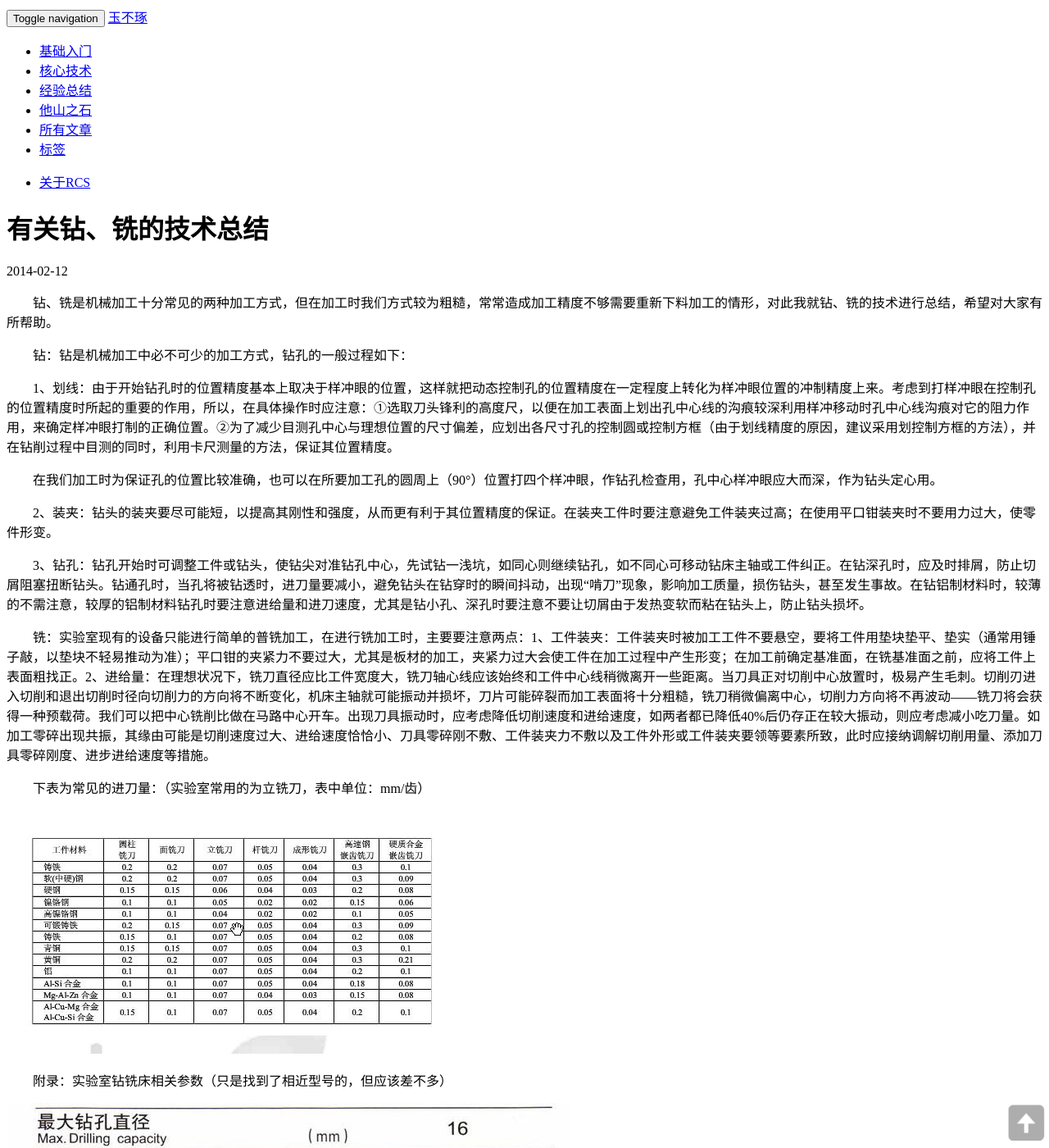
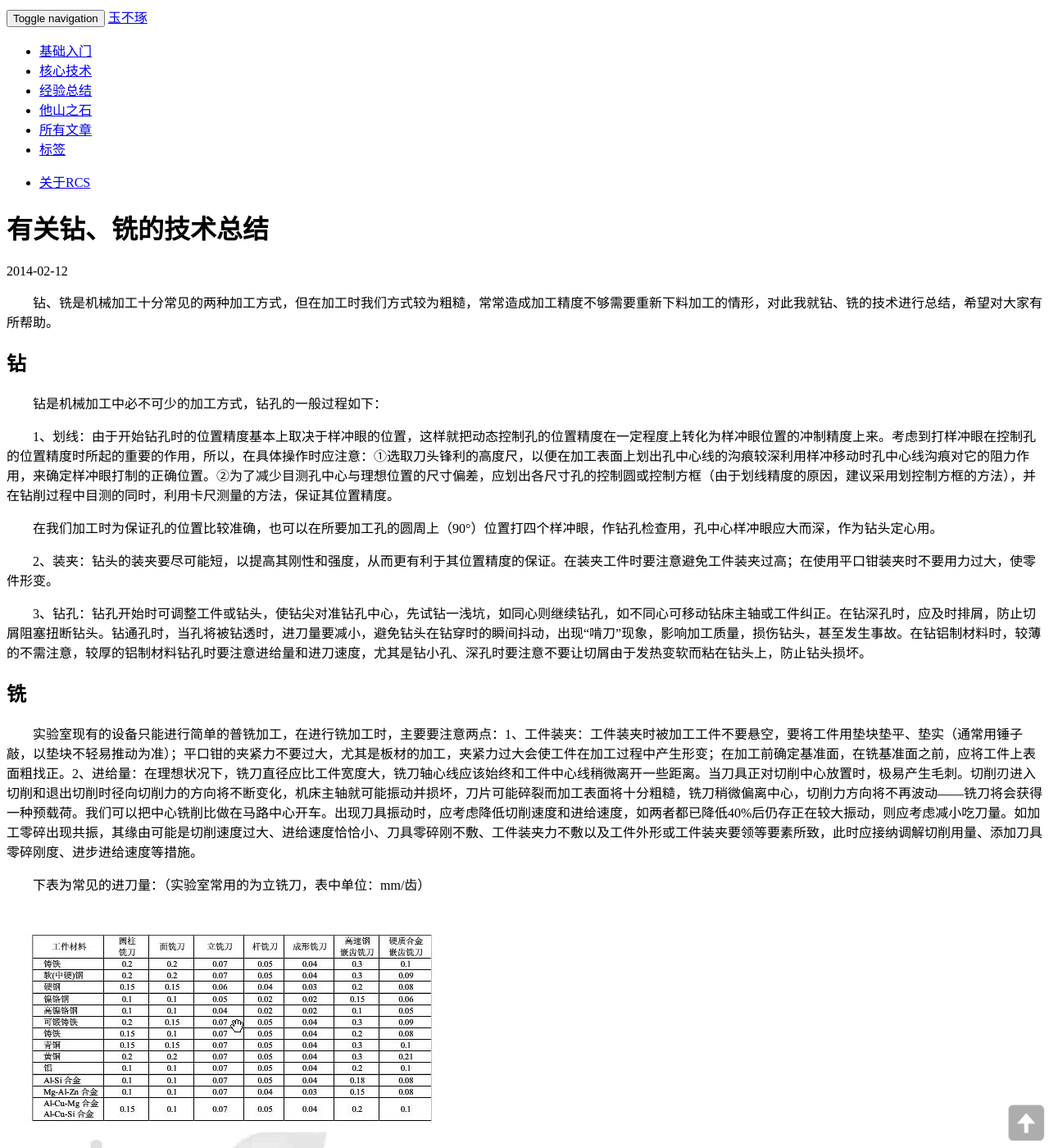
Before and after one commit to RCSTech/RCSTech.github.io, a Jekyll site: the page built from _posts/2014-2-12-Cutter-Drill.md, in a window 1280 px wide and 1400 px high. Shown: the whole window at 82% size. Built offline with Jekyll 4.4.1, drawn with Linux system fonts in a browser that asks for light colours; nearby versions of some CDN libraries; comment, search, counter and statistics services are not loaded; a style sheet for code colours, icons or effects is not loaded; some of the changed text lies outside the part shown.

Commit message:
edit sub-title

```diff
--- a/_posts/2014-2-12-Cutter-Drill.md
+++ b/_posts/2014-2-12-Cutter-Drill.md
@@ -15,7 +15,9 @@ tags:
 
 <!--more-->
 
-　　钻：钻是机械加工中必不可少的加工方式，钻孔的一般过程如下：
+##钻
+
+　　钻是机械加工中必不可少的加工方式，钻孔的一般过程如下：
 
 　　1、划线：由于开始钻孔时的位置精度基本上取决于样冲眼的位置，这样就把动态控制孔的位置精度在一定程度上转化为样冲眼位置的冲制精度上来。考虑到打样冲眼在控制孔的位置精度时所起的重要的作用，所以，在具体操作时应注意：①选取刀头锋利的高度尺，以便在加工表面上划出孔中心线的沟痕较深利用样冲移动时孔中心线沟痕对它的阻力作用，来确定样冲眼打制的正确位置。②为了减少目测孔中心与理想位置的尺寸偏差，应划出各尺寸孔的控制圆或控制方框（由于划线精度的原因，建议采用划控制方框的方法），并在钻削过程中目测的同时，利用卡尺测量的方法，保证其位置精度。
 
@@ -25,14 +27,18 @@ tags:
 
 　　3、钻孔：钻孔开始时可调整工件或钻头，使钻尖对准钻孔中心，先试钻一浅坑，如同心则继续钻孔，如不同心可移动钻床主轴或工件纠正。在钻深孔时，应及时排屑，防止切屑阻塞扭断钻头。钻通孔时，当孔将被钻透时，进刀量要减小，避免钻头在钻穿时的瞬间抖动，出现“啃刀”现象，影响加工质量，损伤钻头，甚至发生事故。在钻铝制材料时，较薄的不需注意，较厚的铝制材料钻孔时要注意进给量和进刀速度，尤其是钻小孔、深孔时要注意不要让切屑由于发热变软而粘在钻头上，防止钻头损坏。
 
-　　铣：实验室现有的设备只能进行简单的普铣加工，在进行铣加工时，主要要注意两点：1、工件装夹：工件装夹时被加工工件不要悬空，要将工件用垫块垫平、垫实（通常用锤子敲，以垫块不轻易推动为准）；平口钳的夹紧力不要过大，尤其是板材的加工，夹紧力过大会使工件在加工过程中产生形变；在加工前确定基准面，在铣基准面之前，应将工件上表面粗找正。2、进给量：在理想状况下，铣刀直径应比工件宽度大，铣刀轴心线应该始终和工件中心线稍微离开一些距离。当刀具正对切削中心放置时，极易产生毛刺。切削刃进入切削和退出切削时径向切削力的方向将不断变化，机床主轴就可能振动并损坏，刀片可能碎裂而加工表面将十分粗糙，铣刀稍微偏离中心，切削力方向将不再波动——铣刀将会获得一种预载荷。我们可以把中心铣削比做在马路中心开车。出现刀具振动时，应考虑降低切削速度和进给速度，如两者都已降低40%后仍存正在较大振动，则应考虑减小吃刀量。如加工零碎出现共振，其缘由可能是切削速度过大、进给速度恰恰小、刀具零碎刚不敷、工件装夹力不敷以及工件外形或工件装夹要领等要素所致，此时应接纳调解切削用量、添加刀具零碎刚度、进步进给速度等措施。
+##铣
+
+　　实验室现有的设备只能进行简单的普铣加工，在进行铣加工时，主要要注意两点：1、工件装夹：工件装夹时被加工工件不要悬空，要将工件用垫块垫平、垫实（通常用锤子敲，以垫块不轻易推动为准）；平口钳的夹紧力不要过大，尤其是板材的加工，夹紧力过大会使工件在加工过程中产生形变；在加工前确定基准面，在铣基准面之前，应将工件上表面粗找正。2、进给量：在理想状况下，铣刀直径应比工件宽度大，铣刀轴心线应该始终和工件中心线稍微离开一些距离。当刀具正对切削中心放置时，极易产生毛刺。切削刃进入切削和退出切削时径向切削力的方向将不断变化，机床主轴就可能振动并损坏，刀片可能碎裂而加工表面将十分粗糙，铣刀稍微偏离中心，切削力方向将不再波动——铣刀将会获得一种预载荷。我们可以把中心铣削比做在马路中心开车。出现刀具振动时，应考虑降低切削速度和进给速度，如两者都已降低40%后仍存正在较大振动，则应考虑减小吃刀量。如加工零碎出现共振，其缘由可能是切削速度过大、进给速度恰恰小、刀具零碎刚不敷、工件装夹力不敷以及工件外形或工件装夹要领等要素所致，此时应接纳调解切削用量、添加刀具零碎刚度、进步进给速度等措施。
 
 　　下表为常见的进刀量：（实验室常用的为立铣刀，表中单位：mm/齿）
 
 ![图1]({{site.img_path}}/2014-2-12 fig_1.png)
 <br>
 
-　　附录：实验室钻铣床相关参数（只是找到了相近型号的，但应该差不多）
+###附录
+
+　　实验室钻铣床相关参数（只是找到了相近型号的，但应该差不多）
 
 ![图2]({{site.img_path}}/2014-2-12 fig_2.png)
 <br>
```
